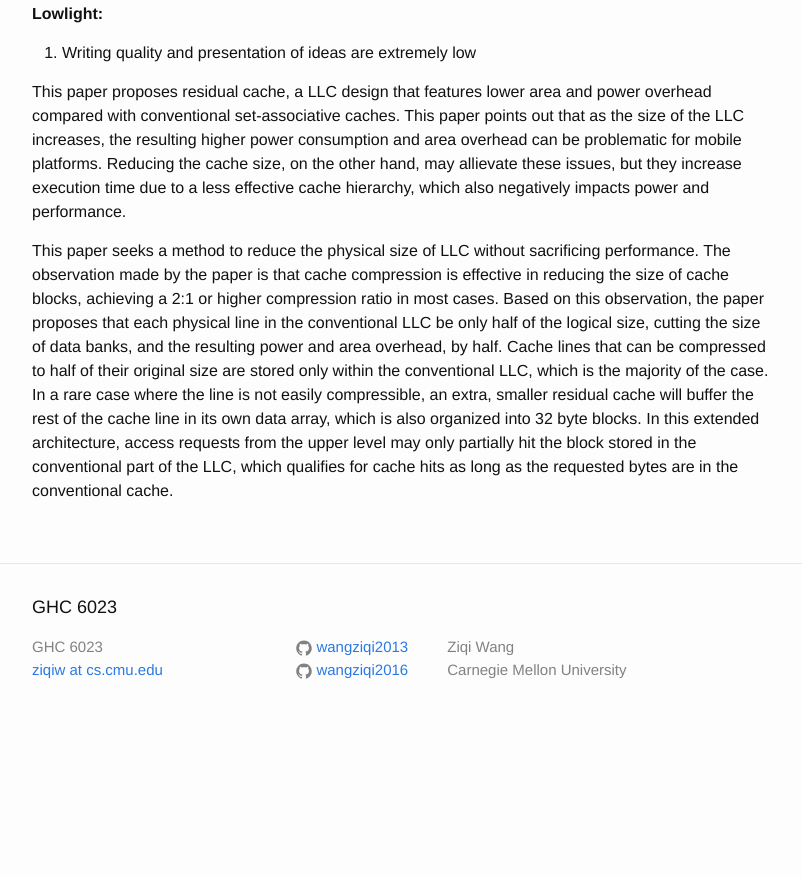
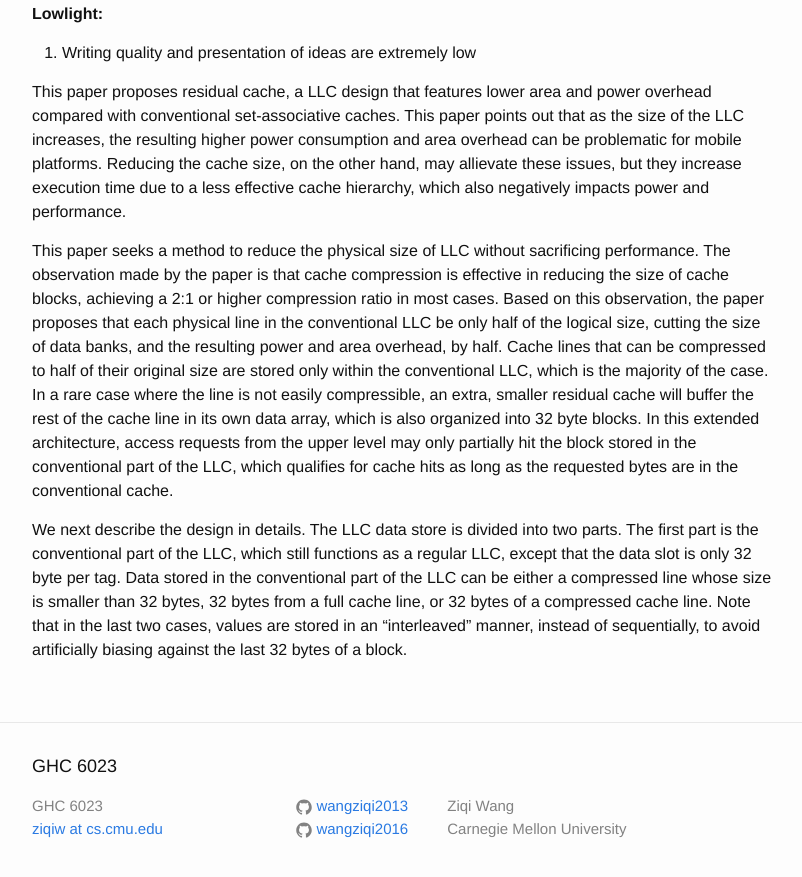
Before and after one commit to wangziqi2013/wangziqi2013.github.io, a Jekyll site: the page built from _posts/2020-07-01-residual-cache.markdown, in a window 1280 px wide and 900 px high, scrolled down 682 px. Shown: the top 877 px of the window, without its empty margins (238-1040 px from the left). Built offline with Jekyll 4.4.1, drawn with Linux system fonts in a browser that asks for light colours; before the commit the page ends 1423 px from its top, so only the background shows below that.

Commit message:
Adding cache

```diff
--- a/_posts/2020-07-01-residual-cache.markdown
+++ b/_posts/2020-07-01-residual-cache.markdown
@@ -38,3 +38,9 @@ is the majority of the case. In a rare case where the line is not easily compres
 will buffer the rest of the cache line in its own data array, which is also organized into 32 byte blocks. In this
 extended architecture, access requests from the upper level may only partially hit the block stored in the conventional
 part of the LLC, which qualifies for cache hits as long as the requested bytes are in the conventional cache.
+
+We next describe the design in details. The LLC data store is divided into two parts. The first part is the conventional
+part of the LLC, which still functions as a regular LLC, except that the data slot is only 32 byte per tag. Data stored
+in the conventional part of the LLC can be either a compressed line whose size is smaller than 32 bytes, 32 bytes from
+a full cache line, or 32 bytes of a compressed cache line. Note that in the last two cases, values are stored in an
+"interleaved" manner, instead of sequentially, to avoid artificially biasing against the last 32 bytes of a block.
```
